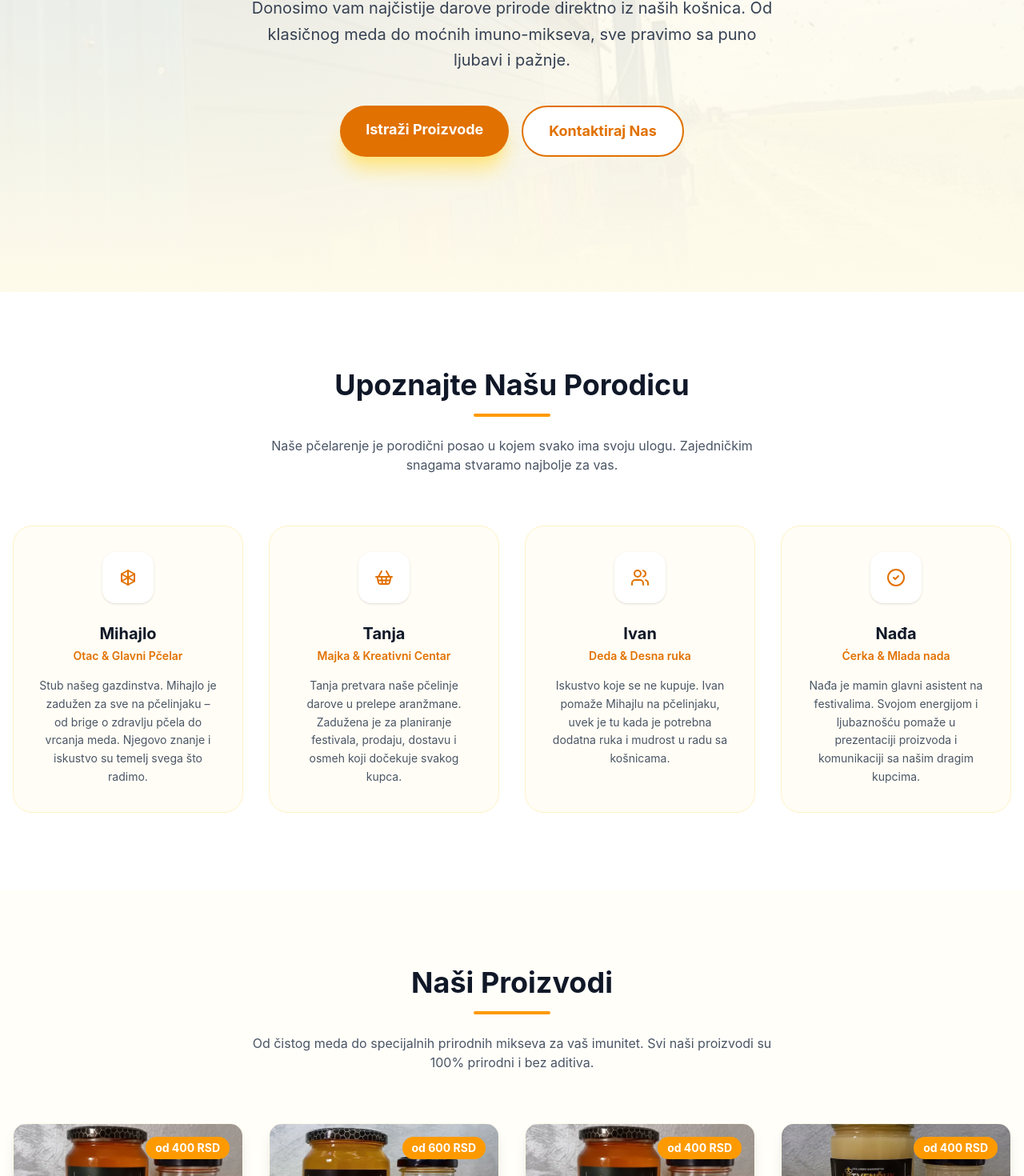
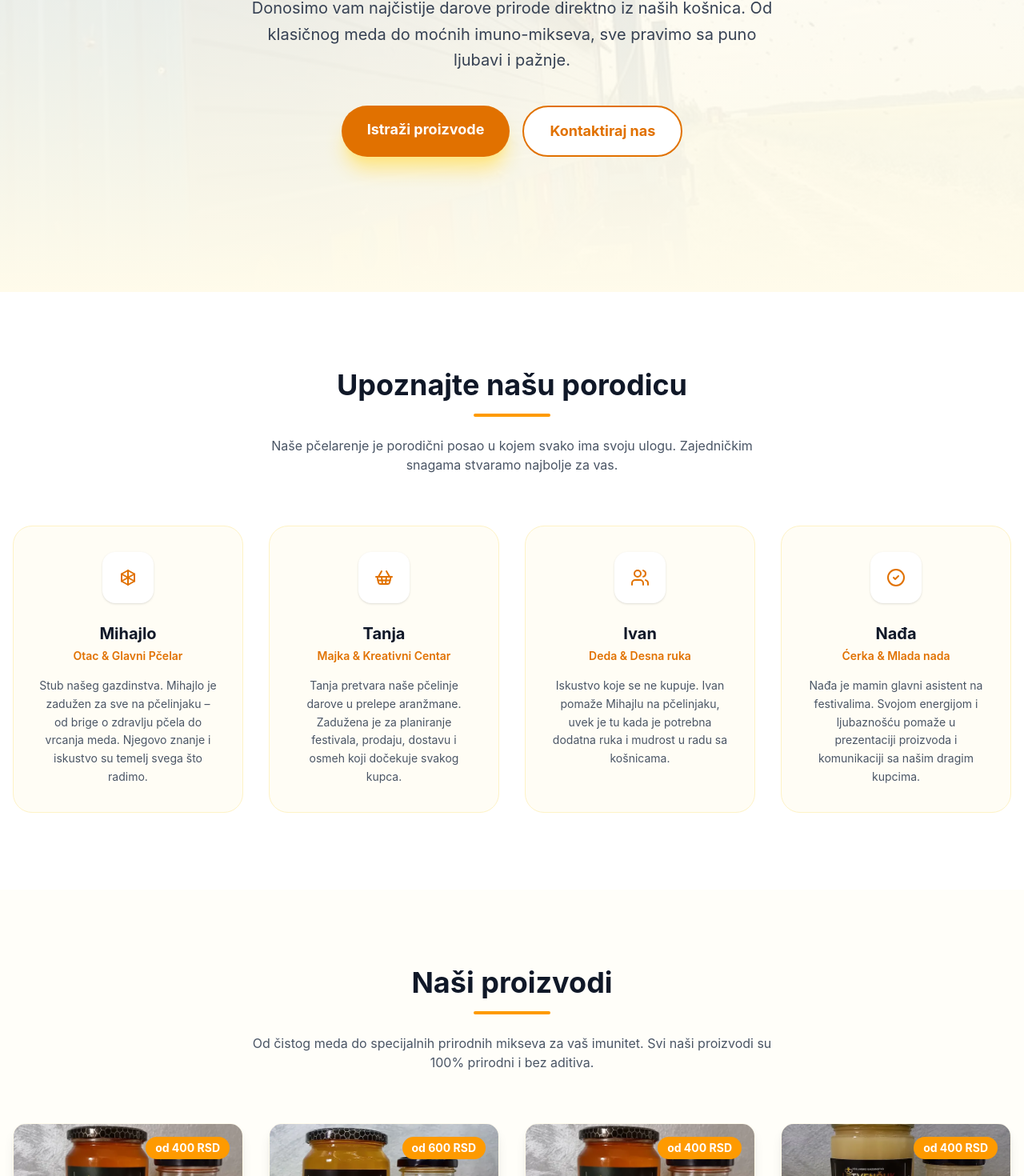
Before and after one commit to NikolaLetvencuk/letvencuk-med, a React (Vite) app: page / in a window 1280 px wide. Shown: the part 435-1905 px from the top of the page at 80% size. Built offline with nearby package versions, Linux system fonts and the light colour scheme.

Commit message:
fix: capital letters

```diff
--- a/src/App.tsx
+++ b/src/App.tsx
@@ -162,7 +162,7 @@ const products: Product[] = [
   },
   {
     id: 9,
-    name: "Mix: Polen-Propolis-Med",
+    name: "Mix: Polen-propolis-med",
     description: "Klasičan imuno-mix za svakodnevnu upotrebu.",
     longDescription: "Savršeno izbalansiran odnos meda, polena i propolisa. Jedna kašika ujutru je sve što vam treba za energičan početak dana i jak imunitet.",
     prices: [
@@ -173,7 +173,7 @@ const products: Product[] = [
   },
   {
     id: 10,
-    name: "Mix: Med-Polen-Propolis-Kopriva",
+    name: "Mix: Med-polen-propolis-kopriva",
     description: "Idealan za krvnu sliku i gvožđe.",
     longDescription: "Ovaj miks smo obogatili semenom koprive, što ga čini izuzetnim saveznikom u borbi protiv anemije. Pomaže kod umora i vraća vitalnost organizmu.",
     prices: [
@@ -184,7 +184,7 @@ const products: Product[] = [
   },
   {
     id: 11,
-    name: "Mix: Med-Polen-Propolis-Golica",
+    name: "Mix: Med-polen-propolis-golica",
     description: "Podrška za prostatu i muško zdravlje.",
     longDescription: "Dodatak mlevenog semena golice (bundevino seme) čini ovaj miks specifičnim. Bogat je cinkom i mineralima važnim za zdravlje prostate i opšte muško zdravlje.",
     prices: [
@@ -195,7 +195,7 @@ const products: Product[] = [
   },
   {
     id: 12,
-    name: "Mix: Limun-Đumbir-Med",
+    name: "Mix: Limun-đumbir-med",
     description: "Osvežavajući mix protiv prehlade i virusa.",
     longDescription: "Kombinacija limuna, đumbira, meda, polena i propolisa. Ljuti đumbir i kiselkasti limun u medu stvaraju moćan eliksir za grlo i disajne puteve.",
     prices: [
@@ -206,7 +206,7 @@ const products: Product[] = [
   },
   {
     id: 13,
-    name: "Poklon Aranžmani",
+    name: "Poklon aranžmani",
     description: "Personalizovane korpice za sve prilike.",
     longDescription: "Pravimo aranžmane po vašoj želji! Bilo da je u pitanju Slava, rođendan, Božić ili Uskrs, mi spajamo naše proizvode u prelepe dekorisane korpice sa natpisima po vašoj želji.",
     prices: [
@@ -398,7 +398,7 @@ export const App = () => {
               Tradicija od poverenja
             </span>
             <h1 className="text-5xl md:text-7xl font-extrabold text-gray-900 mb-6 leading-tight">
-              Pčelarsko Gazdinstvo <br />
+              Pčelarsko gazdinstvo <br />
               <span className="bg-gradient-to-r from-amber-700 to-amber-500 bg-clip-text text-transparent">
                 Letvenčuk
               </span>
@@ -412,13 +412,13 @@ export const App = () => {
                 href="#proizvodi"
                 className="bg-amber-600 hover:bg-amber-700 text-white px-8 py-4 rounded-full text-lg font-bold transition transform hover:scale-105 shadow-xl shadow-amber-200"
               >
-                Istraži Proizvode
+                Istraži proizvode
               </a>
               <a
                 href="#kontakt"
                 className="bg-white border-2 border-amber-600 text-amber-600 px-8 py-4 rounded-full text-lg font-bold transition hover:bg-amber-50 transform hover:scale-105"
               >
-                Kontaktiraj Nas
+                Kontaktiraj nas
               </a>
             </div>
           </motion.div>
@@ -429,7 +429,7 @@ export const App = () => {
       <section id="porodica" className="py-24 px-4 bg-white">
         <div className="max-w-7xl mx-auto">
           <div className="text-center mb-16">
-            <h2 className="text-4xl font-bold text-gray-900 mb-4">Upoznajte Našu Porodicu</h2>
+            <h2 className="text-4xl font-bold text-gray-900 mb-4">Upoznajte našu porodicu</h2>
             <div className="w-24 h-1 bg-amber-500 mx-auto rounded-full mb-6"></div>
             <p className="text-gray-600 max-w-2xl mx-auto">
               Naše pčelarenje je porodični posao u kojem svako ima svoju ulogu.
@@ -463,7 +463,7 @@ export const App = () => {
       <section id="proizvodi" className="py-24 px-4">
         <div className="max-w-7xl mx-auto">
           <div className="text-center mb-16">
-            <h2 className="text-4xl font-bold text-gray-900 mb-4">Naši Proizvodi</h2>
+            <h2 className="text-4xl font-bold text-gray-900 mb-4">Naši proizvodi</h2>
             <div className="w-24 h-1 bg-amber-500 mx-auto rounded-full mb-6"></div>
             <p className="text-gray-600 max-w-2xl mx-auto">
               Od čistog meda do specijalnih prirodnih mikseva za vaš imunitet.
@@ -487,7 +487,7 @@ export const App = () => {
       <section id="galerija" className="py-24 px-4 bg-gray-900 text-white">
         <div className="max-w-7xl mx-auto">
           <div className="text-center mb-16">
-            <h2 className="text-4xl font-bold mb-4">Život Na Pčelinjaku</h2>
+            <h2 className="text-4xl font-bold mb-4">Život na pčelinjaku</h2>
             <div className="w-24 h-1 bg-amber-500 mx-auto rounded-full mb-6"></div>
             <p className="text-gray-400 max-w-2xl mx-auto">
               Deo naše atmosfere sa pčelinjaka, festivala i mesta gde naš med pronalazi svoj novi dom.
@@ -517,7 +517,7 @@ export const App = () => {
           <div className="bg-white rounded-[3rem] shadow-2xl overflow-hidden flex flex-col lg:flex-row border border-amber-100">
             {/* Kontakt Informacije */}
             <div className="lg:w-2/5 bg-amber-600 p-12 text-white">
-              <h2 className="text-4xl font-bold mb-8">Kontaktirajte Nas</h2>
+              <h2 className="text-4xl font-bold mb-8">Kontaktirajte nas</h2>
               <p className="text-amber-100 mb-12 text-lg">
                 Imate pitanja ili želite da naručite naše proizvode?
                 Tu smo za vas svakog dana.
@@ -615,7 +615,7 @@ export const App = () => {
                   type="submit"
                   className="w-full bg-amber-600 hover:bg-amber-700 text-white font-bold py-5 rounded-xl transition transform hover:scale-[1.02] flex items-center justify-center gap-3 shadow-xl shadow-amber-100"
                 >
-                  <Send size={20} /> Pošalji Pitanje
+                  <Send size={20} /> Pošalji pitanje
                 </button>
                 <p className="text-xs text-gray-500 text-center mt-4">
                   Vaša poruka će biti poslata na: nik.letvencuk@gmail.com
@@ -636,7 +636,7 @@ export const App = () => {
             </span>
           </div>
           <p className="text-gray-500 text-sm">
-            © {new Date().getFullYear()} Pčelarsko Gazdinstvo Letvenčuk. Sva prava zadržana.
+            © {new Date().getFullYear()} Pčelarsko gazdinstvo Letvenčuk. Sva prava zadržana.
           </p>
           <div className="flex justify-center gap-6 mt-6">
             <a href="#" className="text-gray-400 hover:text-amber-600 transition">Početna</a>
```
